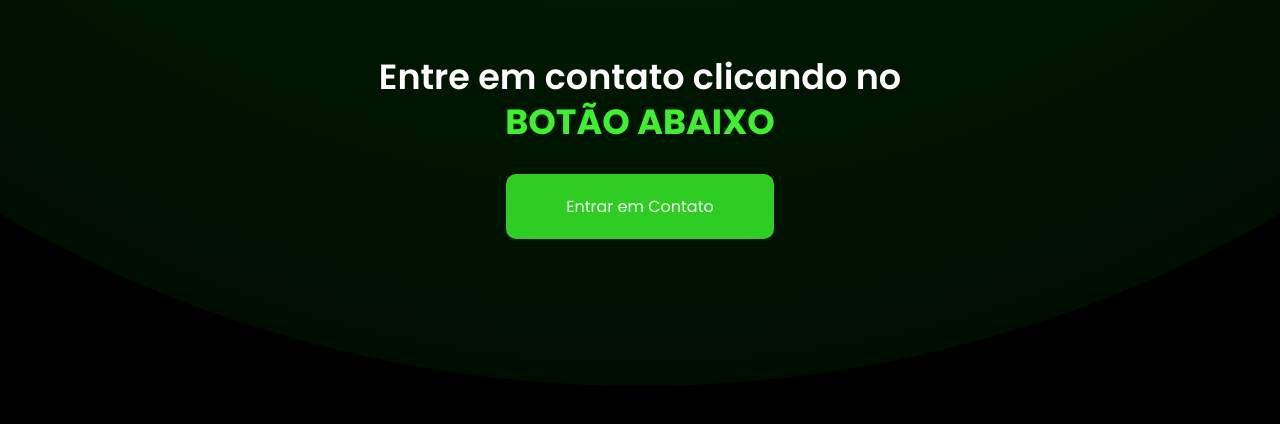
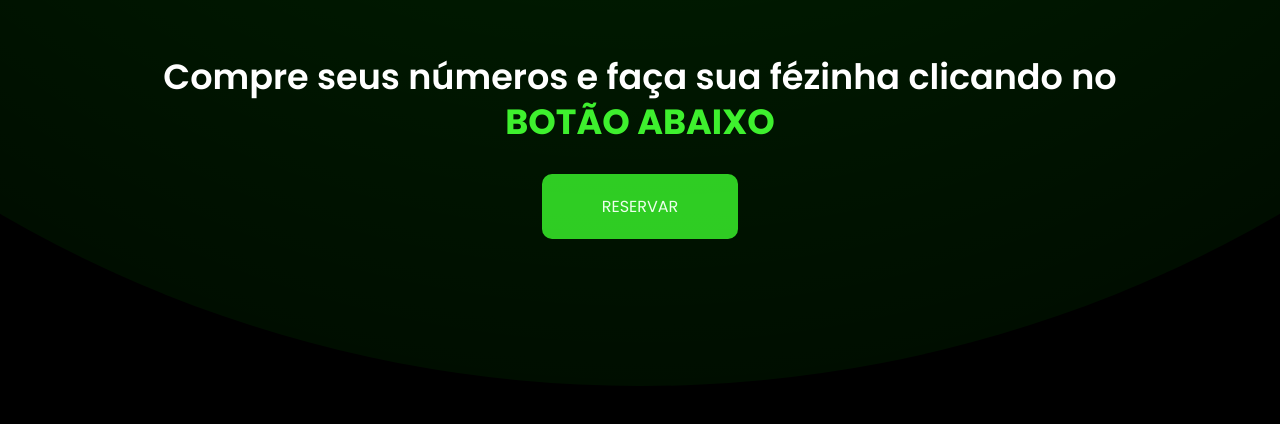
Before and after one commit to JaumDarkz/fred-ferreira, a Next.js app: page / in a window 1280 px wide. Shown: the part 254-678 px from the top of the page. Built offline with nearby package versions, Linux system fonts and the light colour scheme.

Commit message:
feat: change page content

```diff
--- a/components/CTA/index.tsx
+++ b/components/CTA/index.tsx
@@ -28,11 +28,11 @@ const CTA = () => {
 
       <div className={styles.container}>
         <div className={styles.title}>
-          Entre em contato clicando no <br /> <span>BOTÃO ABAIXO</span>
+          Compre seus números e faça sua fézinha clicando no <br /> <span>BOTÃO ABAIXO</span>
         </div>
 
-        <div className={styles.button}>
-          Entrar em Contato
+        <div className={styles.button} onClick={() => window.open('https://rifa.digital/s/iphone-13-pro-max-lacrado-ou-4k-no-pix-3000-reais-em-bilhetes-premiados54674', '_self')}>
+          RESERVAR
         </div>
       </div>
     </>
```
